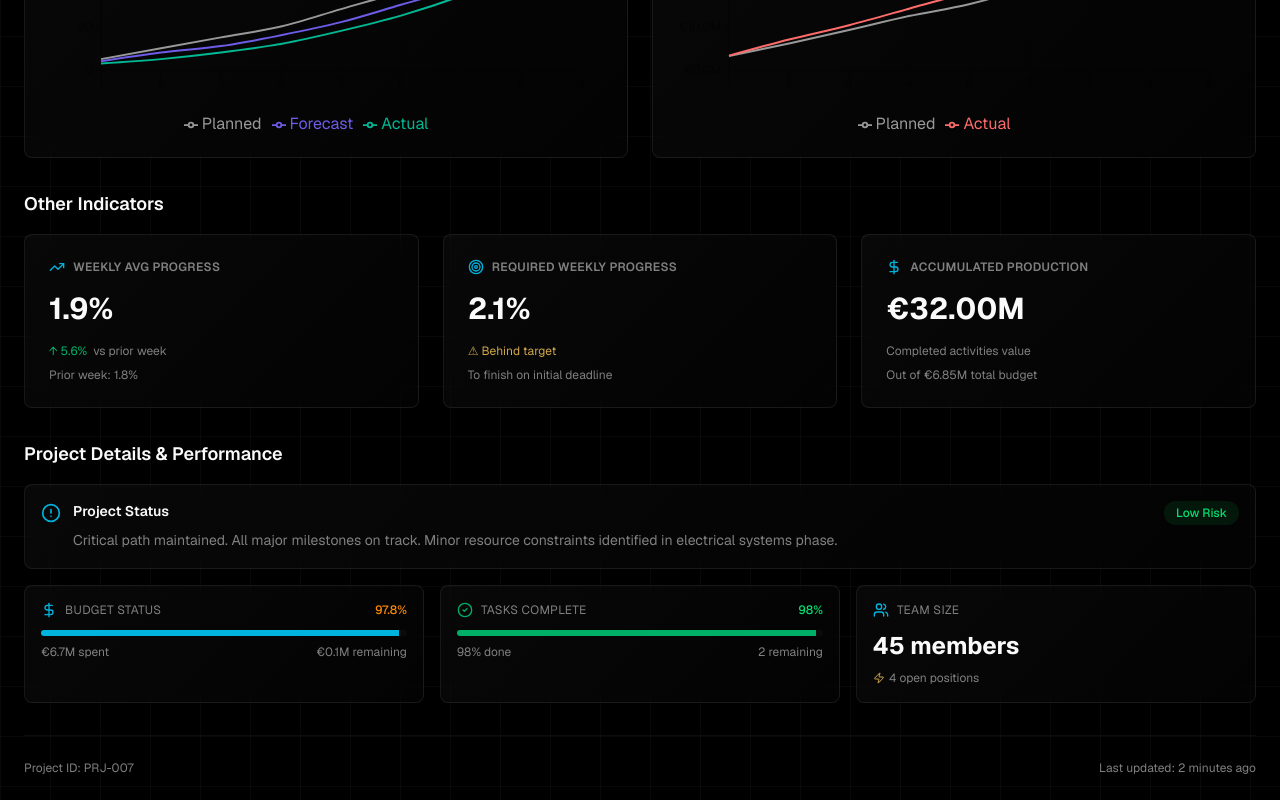
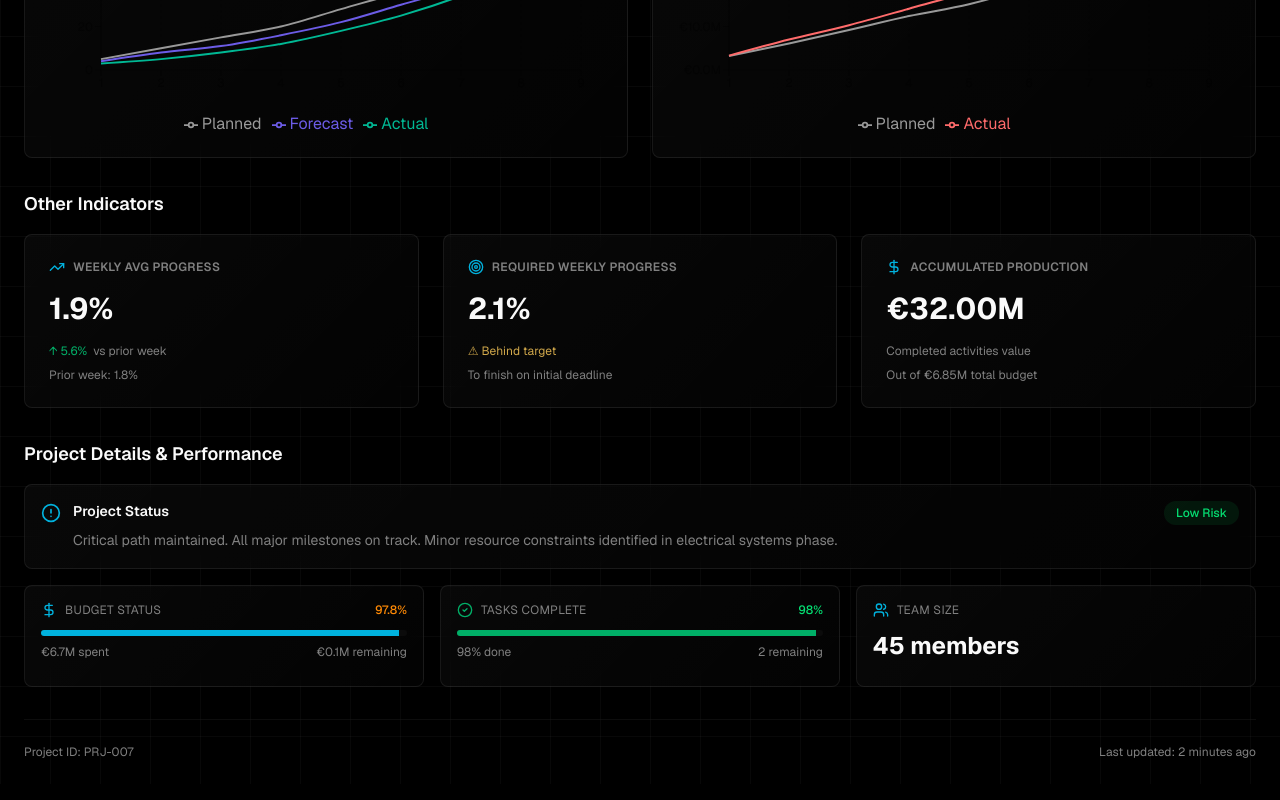
Before and after one commit to danielrebelo-volis/v0-volis-build-dashboard, a Next.js app: page /project/1 in a window 1280 px wide. Shown: the part 814-1614 px from the top of the page. Built offline with nearby package versions, Linux system fonts and the light colour scheme.

Commit message:
feat: update project details section styling and remove open positions display

```diff
--- a/components/project-details-section.tsx
+++ b/components/project-details-section.tsx
@@ -105,10 +105,6 @@ export function ProjectDetailsSection({
             </div>
           </div>
           <div className="text-2xl font-bold text-foreground mb-2">{teamSize} members</div>
-          <div className="flex items-center gap-1 text-xs text-muted-foreground">
-            <Zap className="w-3 h-3 text-warning" />
-            <span>4 open positions</span>
-          </div>
         </div>
       </div>
     </div>
```
